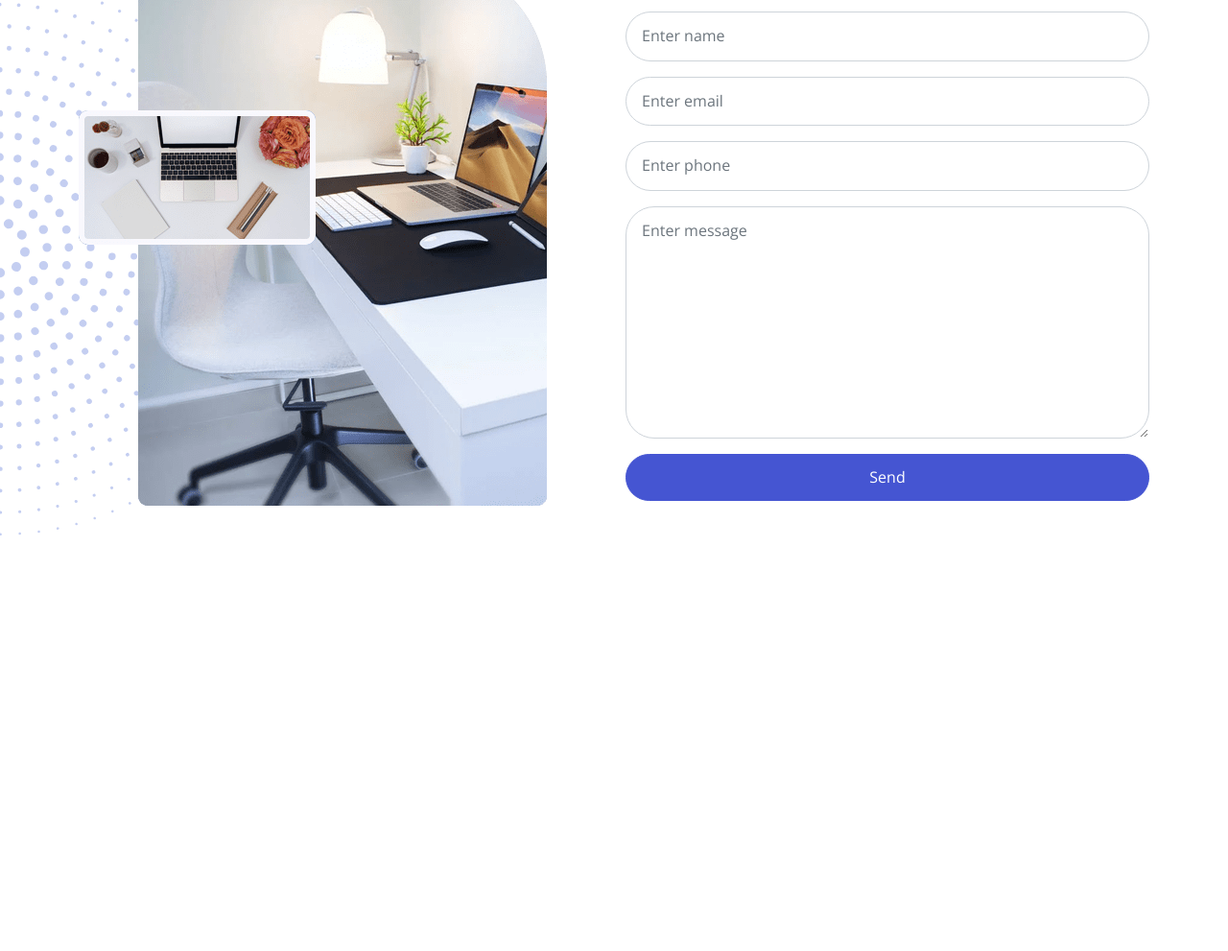
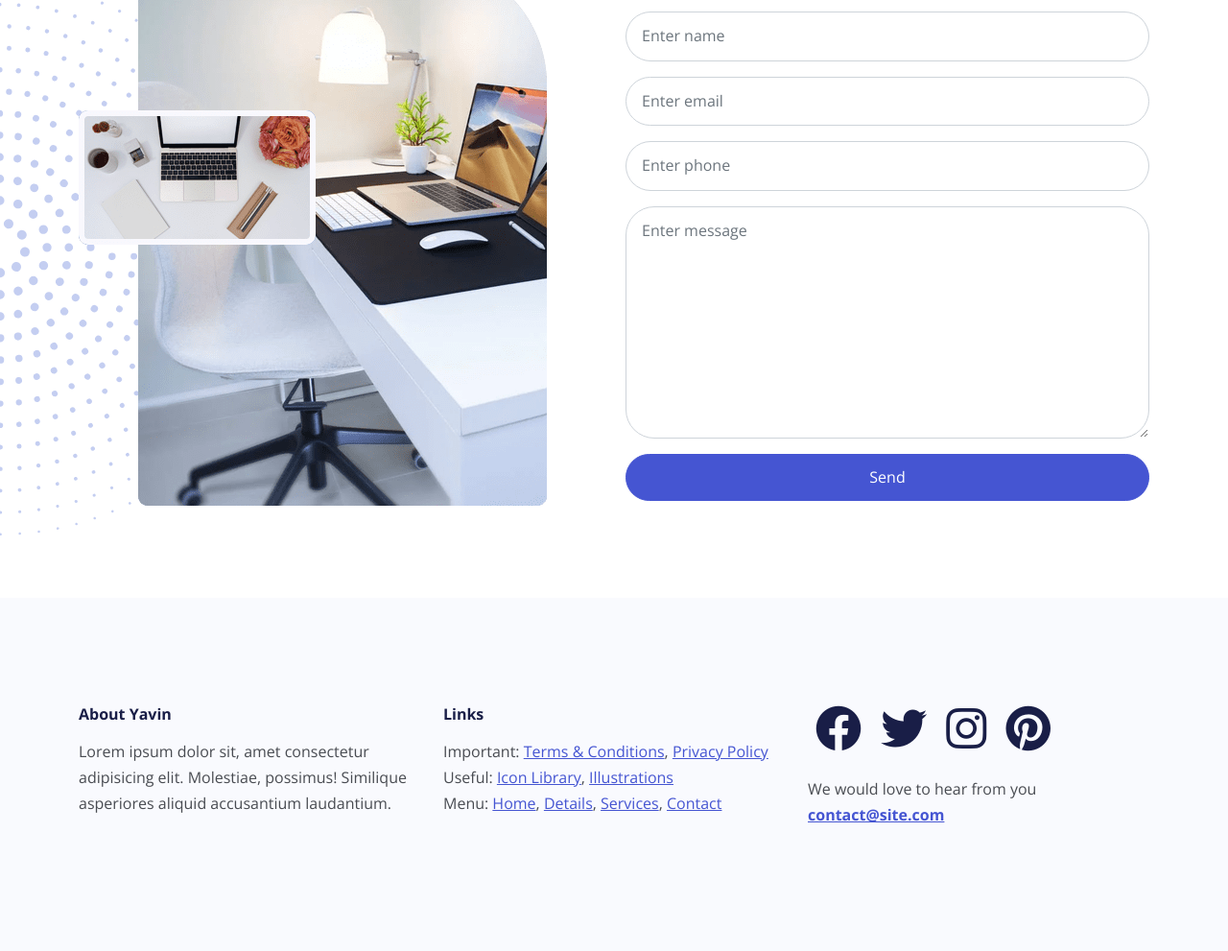
Before and after one commit to elvan/office-website-html-css-bootstrap-5, a website: page index.html in a window 1280 px wide. Shown: the part 5575-6566 px from the top of the page at 96% size. Before the commit the page ends 6198 px from the top, so only its background shows below. Drawn offline with nearby package versions, Linux system fonts and the light colour scheme; files that its build step writes are made by us from their sources.

Commit message:
footer section

```diff
--- a/index.html
+++ b/index.html
@@ -455,6 +455,58 @@
       </div>
     </section>
 
+    <!-- Footer -->
+    <footer class="footer bg-light py-6">
+      <div class="container">
+        <div class="row">
+          <div class="col-md-4 my-3">
+            <h6>About Yavin</h6>
+            <p>
+              Lorem ipsum dolor sit, amet consectetur adipisicing elit. Molestiae, possimus!
+              Similique asperiores aliquid accusantium laudantium.
+            </p>
+          </div>
+          <div class="col-md-4 my-3">
+            <h6>Links</h6>
+            <ul class="list-unstyled">
+              <li>
+                Important: <a href="#">Terms & Conditions</a>,
+                <a href="#">Privacy Policy</a>
+              </li>
+              <li>
+                Useful: <a href="#">Icon Library</a>,
+                <a href="#">Illustrations</a>
+              </li>
+              <li>
+                Menu: <a href="#">Home</a>, <a href="#details">Details</a>,
+                <a href="#services">Services</a>, <a href="#contact">Contact</a>
+              </li>
+            </ul>
+          </div>
+          <div class="col-md-4 my-3">
+            <div class="mb-4">
+              <a href="#" class="text-decoration-none">
+                <i class="fab fa-facebook fa-3x text-dark mx-2"></i>
+              </a>
+              <a href="#" class="text-decoration-none">
+                <i class="fab fa-twitter fa-3x text-dark mx-2"></i>
+              </a>
+              <a href="#" class="text-decoration-none">
+                <i class="fab fa-instagram fa-3x text-dark mx-2"></i>
+              </a>
+              <a href="#" class="text-decoration-none">
+                <i class="fab fa-pinterest fa-3x text-dark mx-2"></i>
+              </a>
+            </div>
+            <p>
+              We would love to hear from you
+              <a href="mailto:contact@site.com"><strong>contact@site.com</strong></a>
+            </p>
+          </div>
+        </div>
+      </div>
+    </footer>
+
     <script
       src="https://cdn.jsdelivr.net/npm/bootstrap@5.2.3/dist/js/bootstrap.bundle.min.js"
       integrity="sha384-kenU1KFdBIe4zVF0s0G1M5b4hcpxyD9F7jL+jjXkk+Q2h455rYXK/7HAuoJl+0I4"
```
